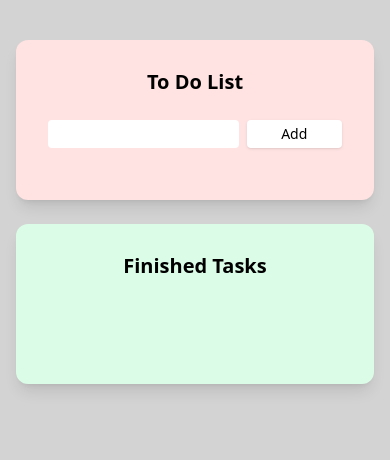
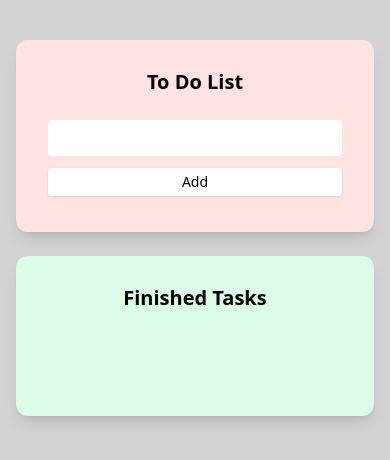
Before and after one commit to aleksi-svaridze/12-todo-app, a React (Vite) app: page / in a window 390 px wide. Shown: the top 460 px of the page. Built offline with nearby package versions, Linux system fonts and the light colour scheme.

Commit message:
Add styles for input element

```diff
--- a/src/App.jsx
+++ b/src/App.jsx
@@ -8,11 +8,12 @@ const App = () => {
   const [todoListData, setTodoListData] = useState([]);
   const [doneTasksList, setDoneTasksList] = useState([]);
 
-  const onChange = (value) => {
+  const onChange = useCallback((value) => {
     setInputValue(value);
-  };
+  }, []);
 
-  const addTodo = (e) => {
+  const addTodo = useCallback(
+    (e) => {
       e.preventDefault();
 
       const todo = {
@@ -26,7 +27,9 @@ const App = () => {
       } else {
         alert("Enter task");
       }
-  };
+    },
+    [inputValue]
+  );
 
   const makeTaskDone = useCallback(
     (id) => {
--- a/src/components/Todo/TodoList.jsx
+++ b/src/components/Todo/TodoList.jsx
@@ -16,18 +16,18 @@ const TodoList = ({
   console.log("Todo list component");
   return (
     <>
-      <form className="flex items-center my-4 gap-x-2">
+      <form className="flex flex-col sm:flex-row items-center my-4 gap-y-3 sm:gap-x-2">
         <input
           ref={inputRef}
           value={inputValue}
           onChange={(e) => onChange(e.target.value)}
           type="text"
-          className="bg-white outline-none py-1 px-2 text-sm rounded w-2/3"
+          className="bg-white outline-none py-2 sm:py-1 px-2 text-sm rounded w-full sm:w-2/3"
         />
         <button
           onClick={(e) => addTodo(e)}
           type="submit"
-          className="bg-white cursor-pointer shadow rounded text-sm py-1 px-2 w-1/3 font-medium"
+          className="bg-white cursor-pointer shadow rounded text-sm py-1 px-2 w-full sm:w-1/3 font-medium"
         >
           Add
         </button>
```
Lines whose indentation alone changed are shown as unchanged.
